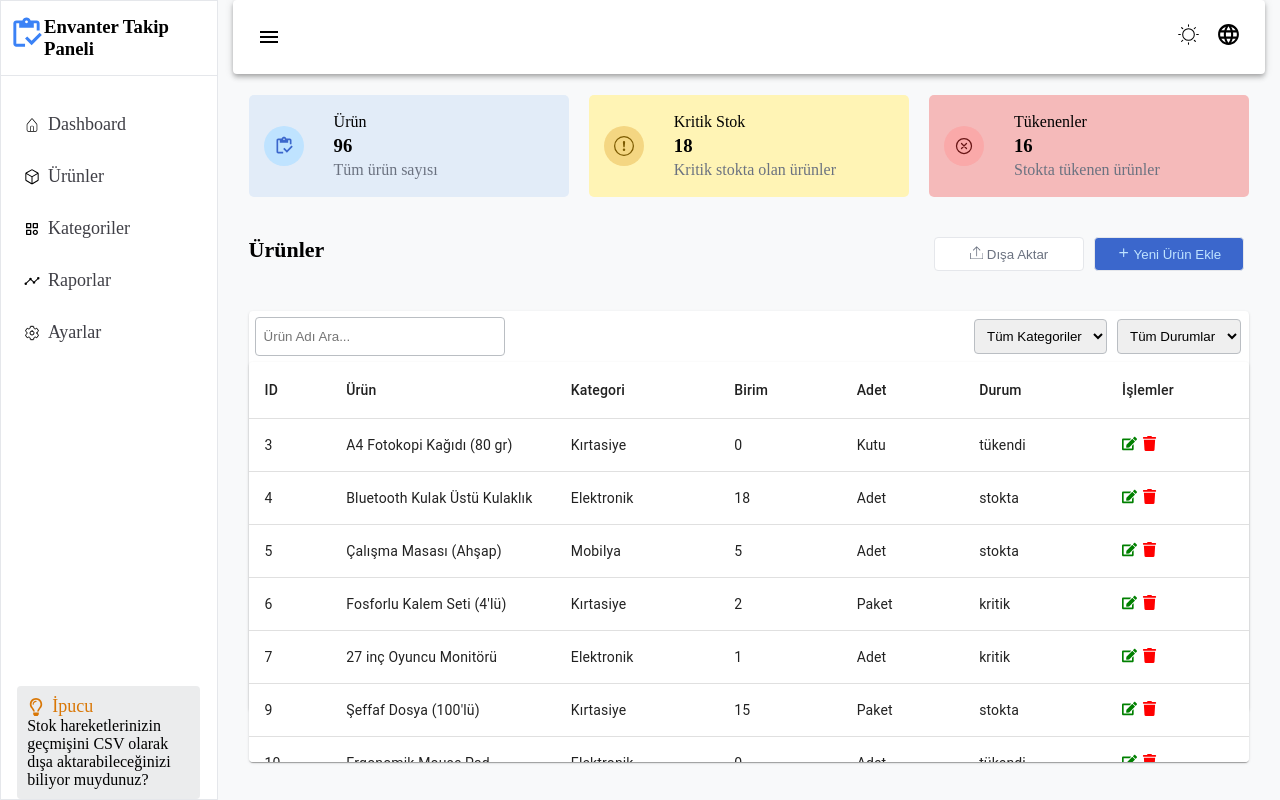
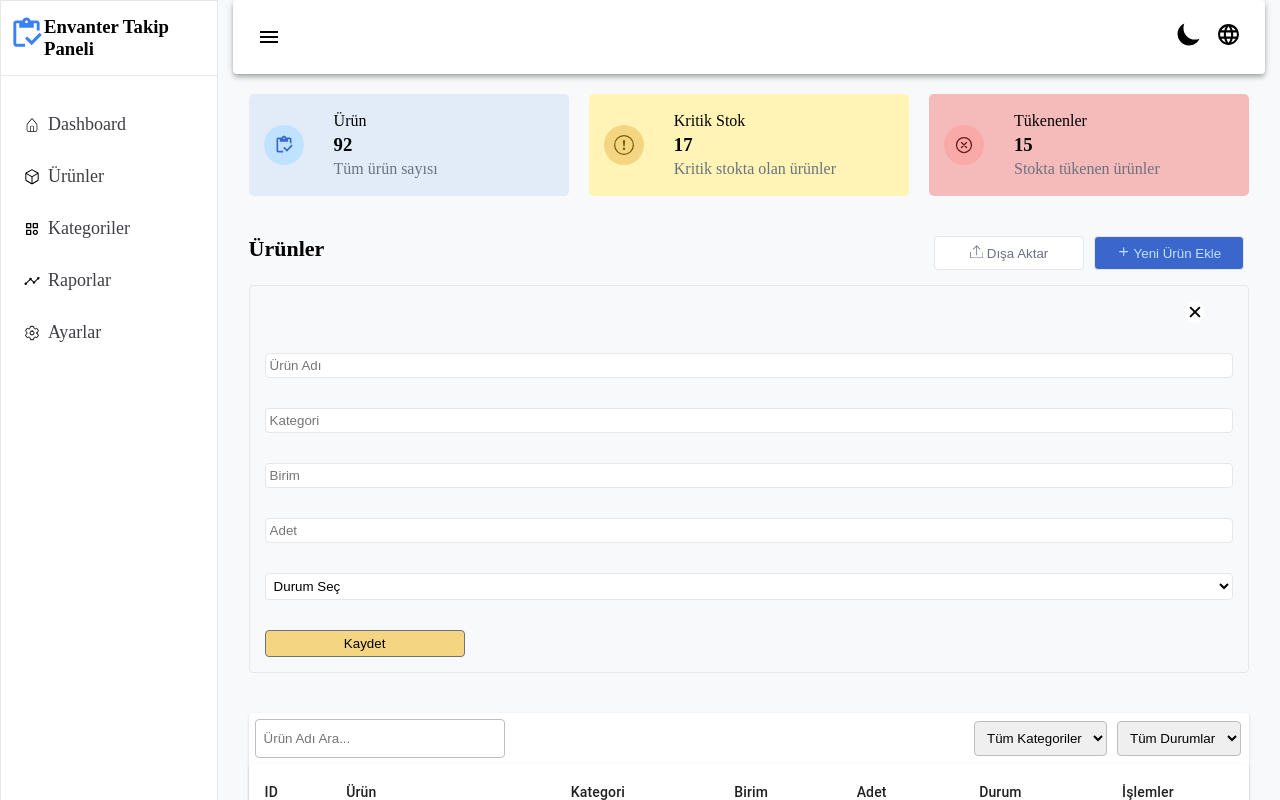
Before and after one commit to Aleynaakduman/inventory-panel, a React (Vite) app: page / in a window 1280 px wide. Both pictures are taken after a click on the button "Yeni Ürün Ekle". Shown: the top 800 px of the page. Built offline with nearby package versions, Linux system fonts and the light colour scheme; data requests are answered from the project's data file.

Commit message:
yeni ürün ekleme özelliği eklendi

```diff
--- a/db.json
+++ b/db.json
@@ -1,37 +1,5 @@
 {
   "products": [
-    {
-      "id": "3",
-      "name": "A4 Fotokopi Kağıdı (80 gr)",
-      "category": "Kırtasiye",
-      "quantity": 0,
-      "unit": "Kutu",
-      "status": "tükendi"
-    },
-    {
-      "id": "4",
-      "name": "Bluetooth Kulak Üstü Kulaklık",
-      "category": "Elektronik",
-      "quantity": 18,
-      "unit": "Adet",
-      "status": "stokta"
-    },
-    {
-      "id": "5",
-      "name": "Çalışma Masası (Ahşap)",
-      "category": "Mobilya",
-      "quantity": 5,
-      "unit": "Adet",
-      "status": "stokta"
-    },
-    {
-      "id": "6",
-      "name": "Fosforlu Kalem Seti (4'lü)",
-      "category": "Kırtasiye",
-      "quantity": 2,
-      "unit": "Paket",
-      "status": "kritik"
-    },
     {
       "id": "7",
       "name": "27 inç Oyuncu Monitörü",
--- a/src/features/Dashboard/components/DashboardContent.css
+++ b/src/features/Dashboard/components/DashboardContent.css
@@ -177,6 +177,55 @@
 }
 
 
-.action-buttons button:hover{
-  opacity:0.8;
+.product-form{
+    display: flex;
+    flex-direction: column;
+    gap: 30px;
+    flex-wrap: wrap;
+    margin: 15px 0;
+   border: 1px solid #E5E7EB;
+   border-radius: 4px;
+   padding: 15px;
+
+
 }
+
+.product-form input , .product-form select{
+    padding: 4px;
+    border: 1px solid #E5E7EB;
+    background-color: #fff;
+    border-radius: 4px;
+}
+
+
+.product-form .save-btn{
+   width: 200px;
+   background-color:#f4d682;
+   border: 1px solid #6B7280;
+   border-radius: 4px;
+   padding: 5px;
+   cursor: pointer;
+}
+
+
+.product-form .save-btn:hover{
+    background-color: #fff;
+    color: #f4d682;
+}
+
+.close-form-btn{
+    width: 20px;
+    background-color: #fff;
+    border:none;
+    border-radius: 50%;
+    font-size: 22px;
+    display: flex;
+   align-items: center;
+   cursor: pointer;
+   margin-left: 95%;
+
+}
+
+.close-form-btn:hover{
+    transform: scale(1.1);
+}
--- a/src/features/Dashboard/components/DashboardContent.jsx
+++ b/src/features/Dashboard/components/DashboardContent.jsx
@@ -6,6 +6,7 @@ import { TfiExport } from "react-icons/tfi";
 import {FiPlus} from "react-icons/fi";
 import DashboardTable from './DashboardTable'
 import {useEffect, useState} from 'react'
+import { IoClose } from "react-icons/io5";
 
 const DashboardContent = () => {
 const [products, setProducts] = useState([])
@@ -19,13 +20,51 @@ const totalProducts = products.length;
 const criticalStockCount = products.filter(p => p.status === 'kritik').length;
 const outOfStockCount = products.filter(p => p.status === 'tükendi').length;
 
+const [showForm, setShowForm] = useState(false);
+
+const [newProduct, setNewProduct] = useState({
+    name:"",
+    categorry:"",
+    quantity:"",
+    unit:"",
+    status:""
+});
 
 
+const handleChange = (e) => {
+    setNewProduct({
+        ...newProduct,[e.target.name]: e.target.value
+    });
+};
 
+const handleAddProduct = async () => {
 
+  const response = await fetch("http://localhost:3001/products", {
+    method: "POST",
+    headers: {
+      "Content-Type": "application/json"
+    },
+    body: JSON.stringify(newProduct)
+  });
+
+  const addedProduct = await response.json();
+
+  setProducts([...products, addedProduct]);
+
+  setShowForm(false);
+
+  setNewProduct({
+    name: "",
+    category: "",
+    quantity: "",
+    unit: "",
+    status: ""
+  });
+};
 
   return (
     <div>
+
         {/*Dashboard İlk Kısım */}
         <div className="dashboard-cards">
             <div className="card1" >
@@ -80,13 +119,73 @@ const outOfStockCount = products.filter(p => p.status === 'tükendi').length;
                     <button className='btn-1' >
                         <TfiExport /> Dışa Aktar
                     </button>
-                    <button className='btn-2' >
+                    <button className='btn-2'  onClick={() => setShowForm(true)} >
                         <FiPlus /> Yeni Ürün Ekle</button>
                     </div>
             </div>
+     {
+  showForm && (
+    <div className="product-form">
+        <button
+  className="close-form-btn"
+  onClick={() => setShowForm(false)}
+>
+  <IoClose />
+</button>
+
+      <input
+        type="text"
+        name="name"
+        placeholder="Ürün Adı"
+        value={newProduct.name}
+        onChange={handleChange}
+      />
+
+      <input
+        type="text"
+        name="category"
+        placeholder="Kategori"
+        value={newProduct.category}
+        onChange={handleChange}
+      />
+
+      <input
+        type="text"
+        name="quantity"
+        placeholder="Birim"
+        value={newProduct.quantity}
+        onChange={handleChange}
+      />
+
+      <input
+        type="number"
+        name="unit"
+        placeholder="Adet"
+        value={newProduct.unit}
+        onChange={handleChange}
+      />
+
+      <select
+        name="status"
+        value={newProduct.status}
+        onChange={handleChange}
+      >
+        <option value="">Durum Seç</option>
+        <option value="stokta">Stokta</option>
+        <option value="kritik">Kritik</option>
+        <option value="tükendi">Tükendi</option>
+      </select>
+
+      <button className='save-btn' onClick={handleAddProduct}>
+        Kaydet
+      </button>
+
+    </div>
+  )
+}
 
             <div className="dashboard-bottom-table">
-                <DashboardTable/>
+                <DashboardTable products={products} setProducts={setProducts}/>
 
             </div>
         </div>
--- a/src/features/Dashboard/components/DashboardTable.jsx
+++ b/src/features/Dashboard/components/DashboardTable.jsx
@@ -8,7 +8,7 @@ import TableRow from '@mui/material/TableRow';
 import Paper from '@mui/material/Paper';
 import { TableVirtuoso } from 'react-virtuoso';
 import { FaEdit, FaTrash} from "react-icons/fa";
-import {useState, useEffect} from 'react'
+import {useState} from 'react'
 
 
 
@@ -90,9 +90,9 @@ function fixedHeaderContent() {
 
 
 
-export default function ReactVirtualizedTable() {
+export default function ReactVirtualizedTable({products, setProducts}) {
 
-  const [products, setProducts] = useState([]);
+
 
 
   const [selectedCategory, setSelectedCategory] = useState("Hepsi");
@@ -100,11 +100,7 @@ export default function ReactVirtualizedTable() {
   const [searchTerm, setSearchTerm] = useState("");
 
 
-  useEffect(() => {
-    fetch('http://localhost:3001/products')
-    .then((ress) => ress.json())
-    .then((data) => setProducts(data))
-  } , [])
+
 
 
   const filterProducts = products.filter((product) => {
@@ -182,7 +178,7 @@ export default function ReactVirtualizedTable() {
                 <FaEdit />
               </button>
 
-              <button onClick={() => handleDelete(row.id , row,name)} className="delete-btn">
+              <button onClick={() => handleDelete(row.id)} className="delete-btn">
                 <FaTrash />
               </button>
 
--- a/src/shared/components/Navbar/Navbar.jsx
+++ b/src/shared/components/Navbar/Navbar.jsx
@@ -6,6 +6,7 @@
  import MenuIcon from '@mui/icons-material/Menu';
  import { CiLight } from "react-icons/ci";
  import { MdLanguage } from "react-icons/md";
+ import { IoMoonSharp } from "react-icons/io5";
 import './Navbar.css'
 
 
@@ -30,7 +31,7 @@ import './Navbar.css'
 
            </Typography>
          <div className='nav-icon' >
-          <div className="navbar-icon" onClick={()=> setDarkMode(!darkMode)}> <CiLight/></div>
+          <div className="navbar-icon" onClick={()=> setDarkMode(!darkMode)}>{darkMode ?  <CiLight/> : <IoMoonSharp/>  } </div>
           <div className="navbar-icon"><MdLanguage /></div>
          </div>
          </Toolbar>
```
